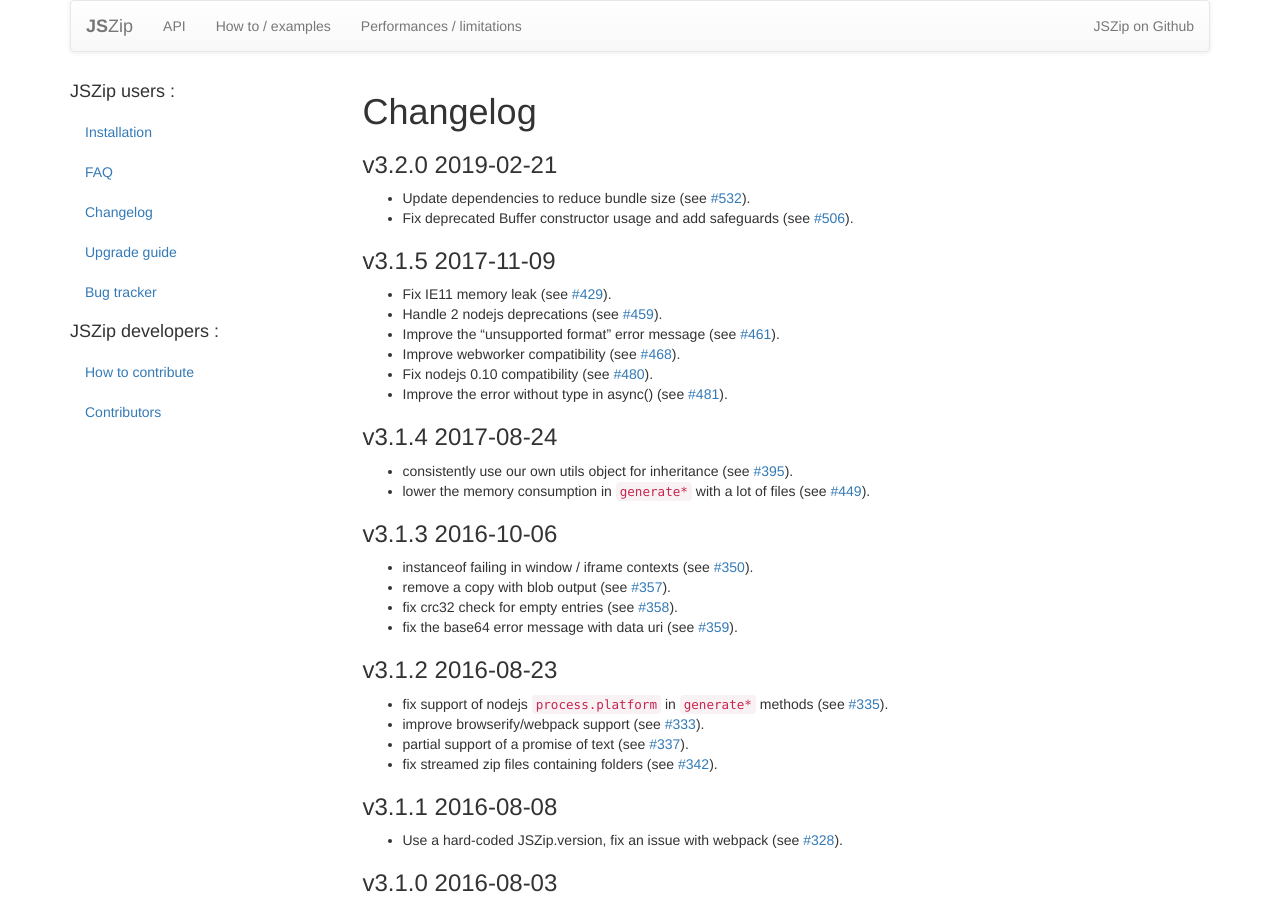
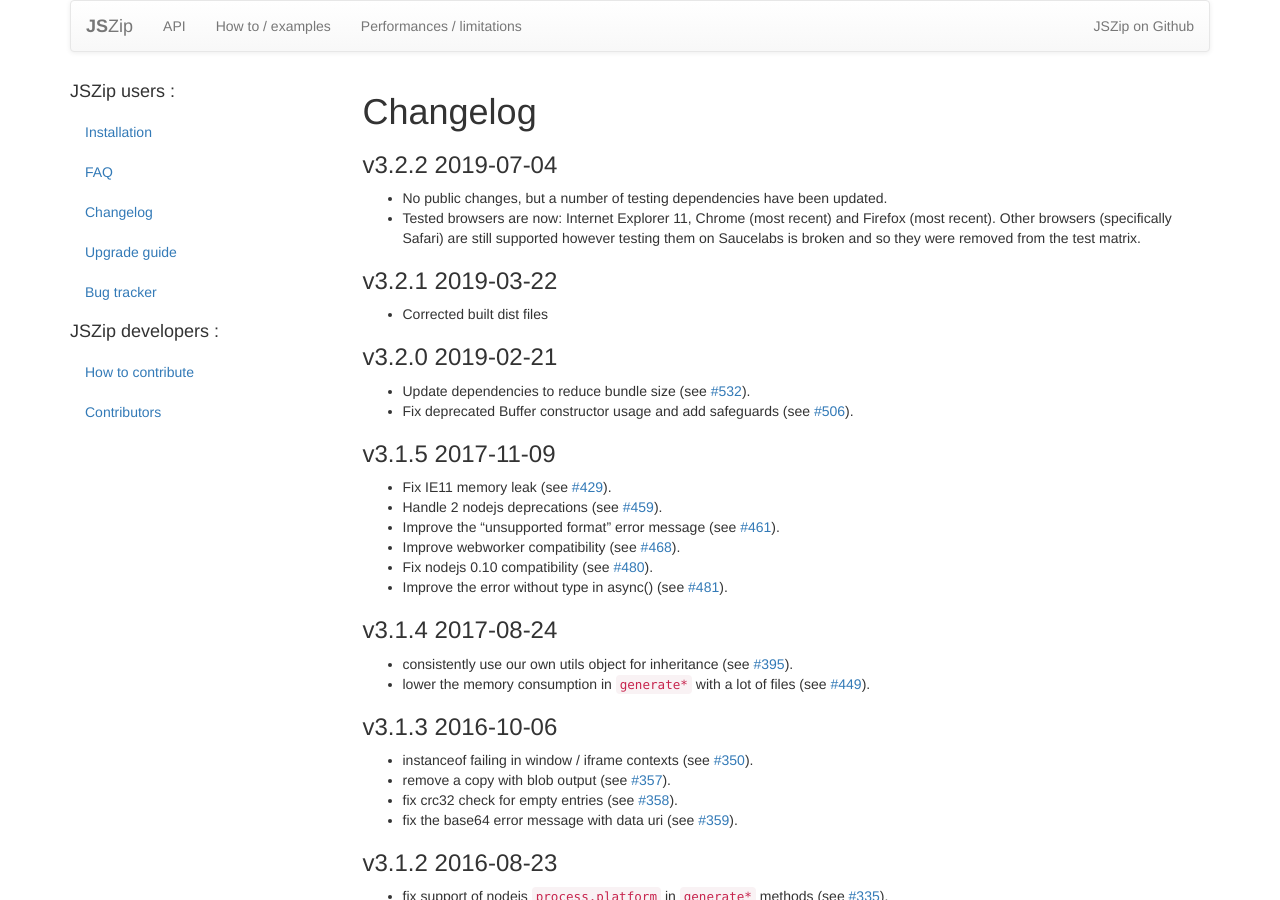
Before and after one commit to Stuk/jszip, a Jekyll site: the page built from CHANGES.md, in a window 1280 px wide and 900 px high. Built offline with Jekyll 4.4.1, drawn with Linux system fonts in a browser that asks for light colours; nearby versions of some CDN libraries; comment, search, counter and statistics services are not loaded.

Commit message:
Update changelog for v3.2.2

```diff
--- a/CHANGES.md
+++ b/CHANGES.md
@@ -3,6 +3,13 @@
 layout: default
 section: main
 ---
+
+### v3.2.2 2019-07-04
+- No public changes, but a number of testing dependencies have been updated.
+- Tested browsers are now: Internet Explorer 11, Chrome (most recent) and Firefox (most recent). Other browsers (specifically Safari) are still supported however testing them on Saucelabs is broken and so they were removed from the test matrix.
+
+### v3.2.1 2019-03-22
+- Corrected built dist files
 
 ### v3.2.0 2019-02-21
 - Update dependencies to reduce bundle size (see [#532](https://github.com/Stuk/jszip/pull/532)).
```
